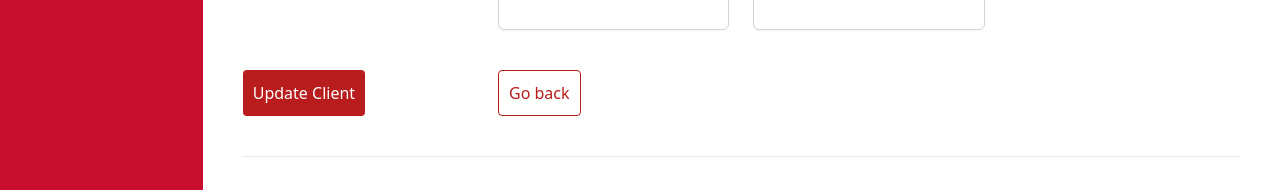
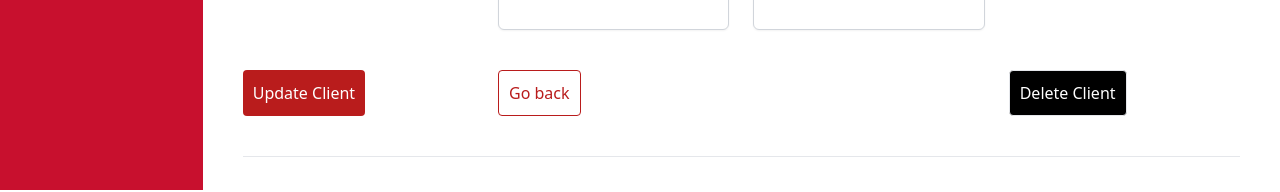
Before and after one commit to CIS-Fall-2022/project-cis_4339_project_12, a Vue app in the folder frontend/: page /updateclient/1 in a window 1280 px wide. Shown: the part 610-802 px from the top of the page. Built offline with nearby package versions, Linux system fonts and the light colour scheme; no server answers.

Commit message:
Added button for delete functionality and styled. Linked to the delete route api.

```diff
--- a/frontend/src/components/updateClient.vue
+++ b/frontend/src/components/updateClient.vue
@@ -93,6 +93,16 @@ export default {
   methods: {
     formattedDate(datetimeDB) {
       return DateTime.fromISO(datetimeDB).plus({ days: 1 }).toLocaleString();
+    },
+    handleClientDelete(){
+      let apiURL = import.meta.env.VITE_ROOT_API + `/primarydata/${this.id}`;
+      axios.delete(apiURL).then(()=>{
+        alert("Client has been deleted.");
+        this.$router.back().catch((error)=> {
+          // TODO: We may want to display the error on screen
+          console.log(error);
+        })
+      })
     },
     handleClientUpdate() {
       let apiURL = import.meta.env.VITE_ROOT_API + `/primarydata/${this.id}`;
@@ -338,6 +348,14 @@ export default {
               @click="$router.go(-1)"
             >Go back</button>
           </div>
+          <div>
+
+          </div>
+          <div class="flex justify-between mt-10 mr-20">
+            <button @click="handleClientDelete" class="border bg-black text-white rounded">
+              Delete Client
+            </button>
+          </div>
         </div>
 
         <hr class="mt-10 mb-10" />
```
